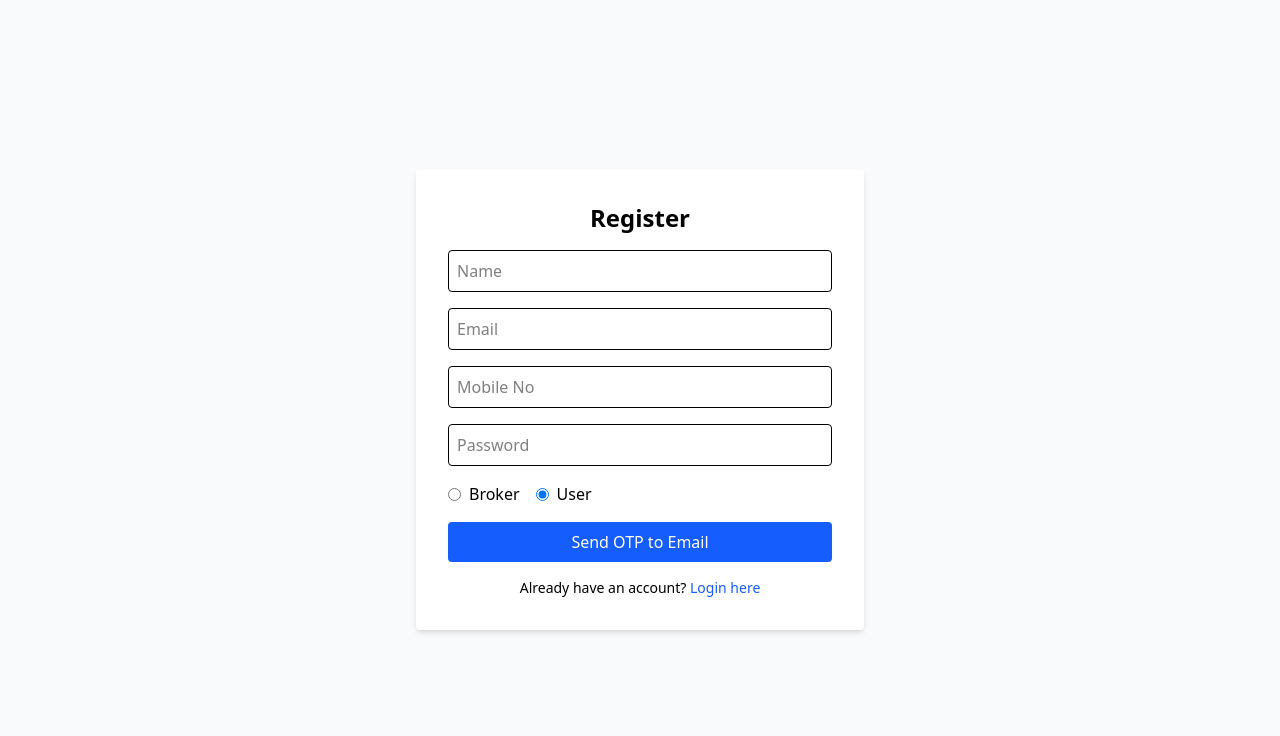
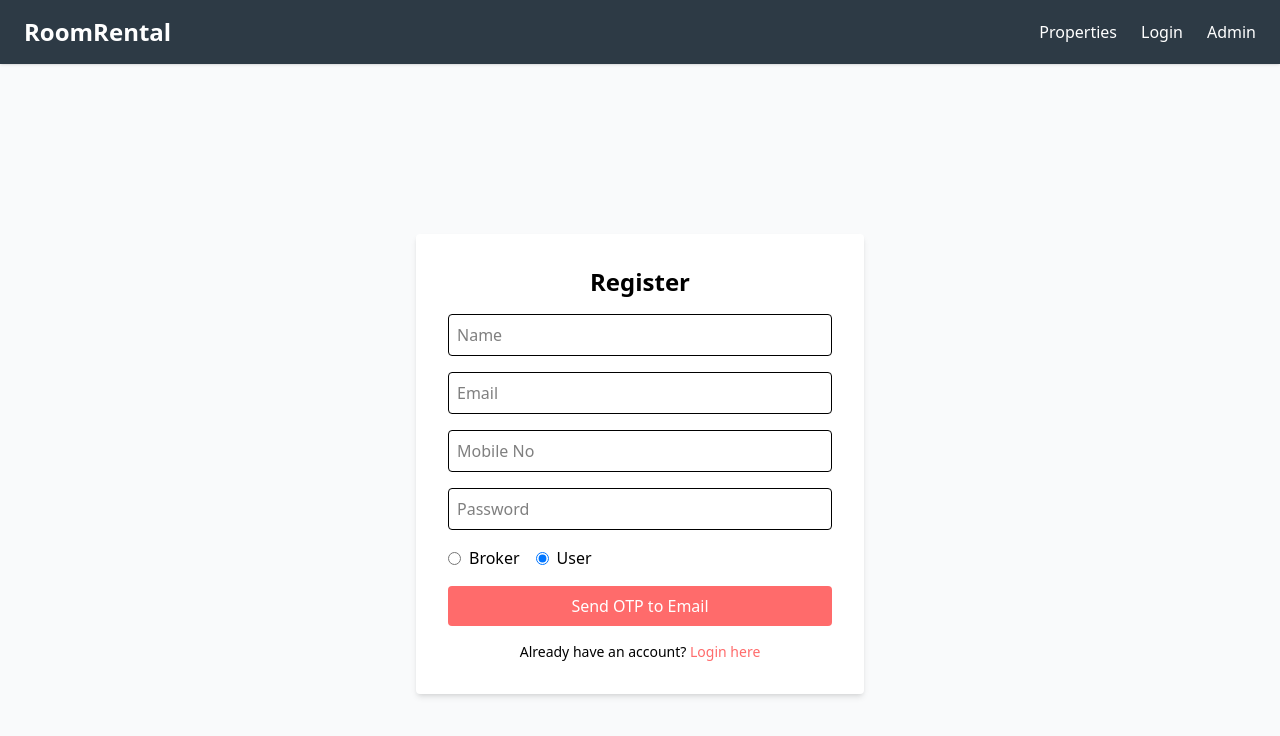
Before and after one commit to kavish224/room-front, a React (Vite) app: page /register in a window 1280 px wide. Shown: the top 736 px of the page. Built offline with nearby package versions, Linux system fonts and the light colour scheme.

Commit message:
color change

```diff
--- a/src/pages/Register.jsx
+++ b/src/pages/Register.jsx
@@ -1,5 +1,6 @@
 import React, { useState } from "react";
 import { useNavigate } from "react-router-dom";
+import Navbar from "../components/Navbar";
 
 const Register = () => {
   const [formData, setFormData] = useState({
@@ -93,7 +94,9 @@ const Register = () => {
   };
 
   return (
-    <div className="login-container bg-gray-50 min-h-screen flex items-center justify-center p-6">
+    <>
+      <Navbar />
+      <div className="login-container bg-gray-50 min-h-screen flex items-center justify-center py-6">
         <div className="login-form bg-white p-8 rounded shadow-md w-full max-w-md">
           <h1 className="text-2xl font-bold mb-4 text-center">Register</h1>
 
@@ -177,7 +180,7 @@ const Register = () => {
             {!otpSent && (
               <button
                 type="button"
-              className="w-full bg-blue-600 text-white py-2 rounded hover:bg-blue-700"
+                className="w-full bg-[#FF6B6B] text-white py-2 rounded hover:bg-red-500"
                 onClick={sendOtp}
                 disabled={loadingOtp}
               >
@@ -198,7 +201,7 @@ const Register = () => {
           <div className="text-center mt-4 text-sm">
             Already have an account?{" "}
             <span
-            className="text-blue-600 cursor-pointer"
+              className="text-[#FF6B6B] cursor-pointer"
               onClick={() => navigate("/")}
             >
               Login here
@@ -206,6 +209,7 @@ const Register = () => {
           </div>
         </div>
       </div>
+    </>
   );
 };
 
```
Lines whose indentation alone changed are shown as unchanged.
